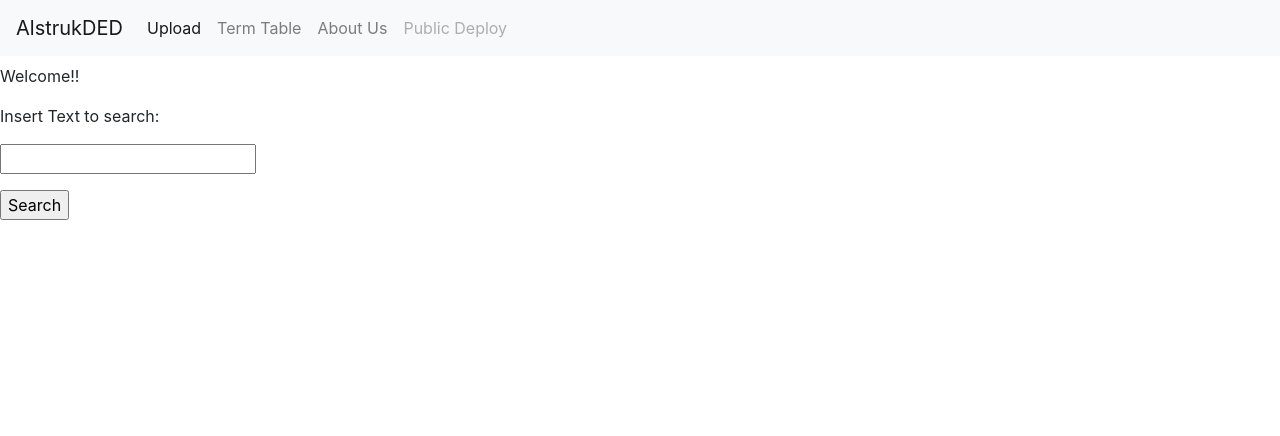
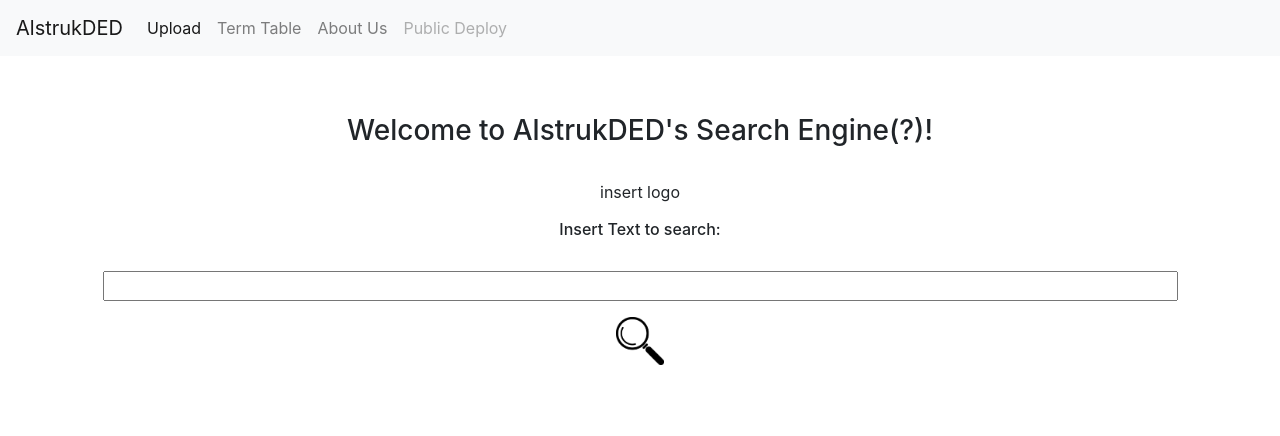
Before and after one commit to girvinjunod/Algeo02-19096, a Flask app: page /local in a window 1280 px wide. Shown: the top 436 px of the page. Run offline with Flask 2, Linux system fonts and the light colour scheme; some libraries are stand-ins or nearby versions.

Commit message:
update search page

```diff
--- a/src/templates/aboutus.html
+++ b/src/templates/aboutus.html
@@ -17,6 +17,5 @@
     <h6>Mahacarry Leonard Matheus 13519215</h6>
     <p>insert picture of superman</p>
 
-
-
+</div>
 {% endblock %}}
--- a/src/templates/index.html
+++ b/src/templates/index.html
@@ -2,11 +2,14 @@
 {% block title %}Home Page{% endblock %}
 {% block content %}
 <h1>{{Text}}</h1>
-<p>Welcome!!</p>
-
+<div style=" padding:50px; margin:5px;text-align:center">
+<h3>Welcome to AlstrukDED's Search Engine(?)!</h3>
+<br>
+	<p>insert logo</p>
 <form action="#" method="post">
-	<p>Insert Text to search:</p>
-	<p><input type="text" name="nm" /></p>
-	<p><input type="submit" value="Search"/></p>
+	<h6>Insert Text to search:</h6><br>
+	<p><input type="text" size = "100" name="nm" /></p>
+	<p><input type="image" src="{{url_for('static', filename='search.png')}}" alt="Submit" width="48" height="48" value="Search"/></p>
 </form>
+</div>
 {% endblock %}
```
Also changed, not shown: src/query.csv, src/static/search.png (added).
